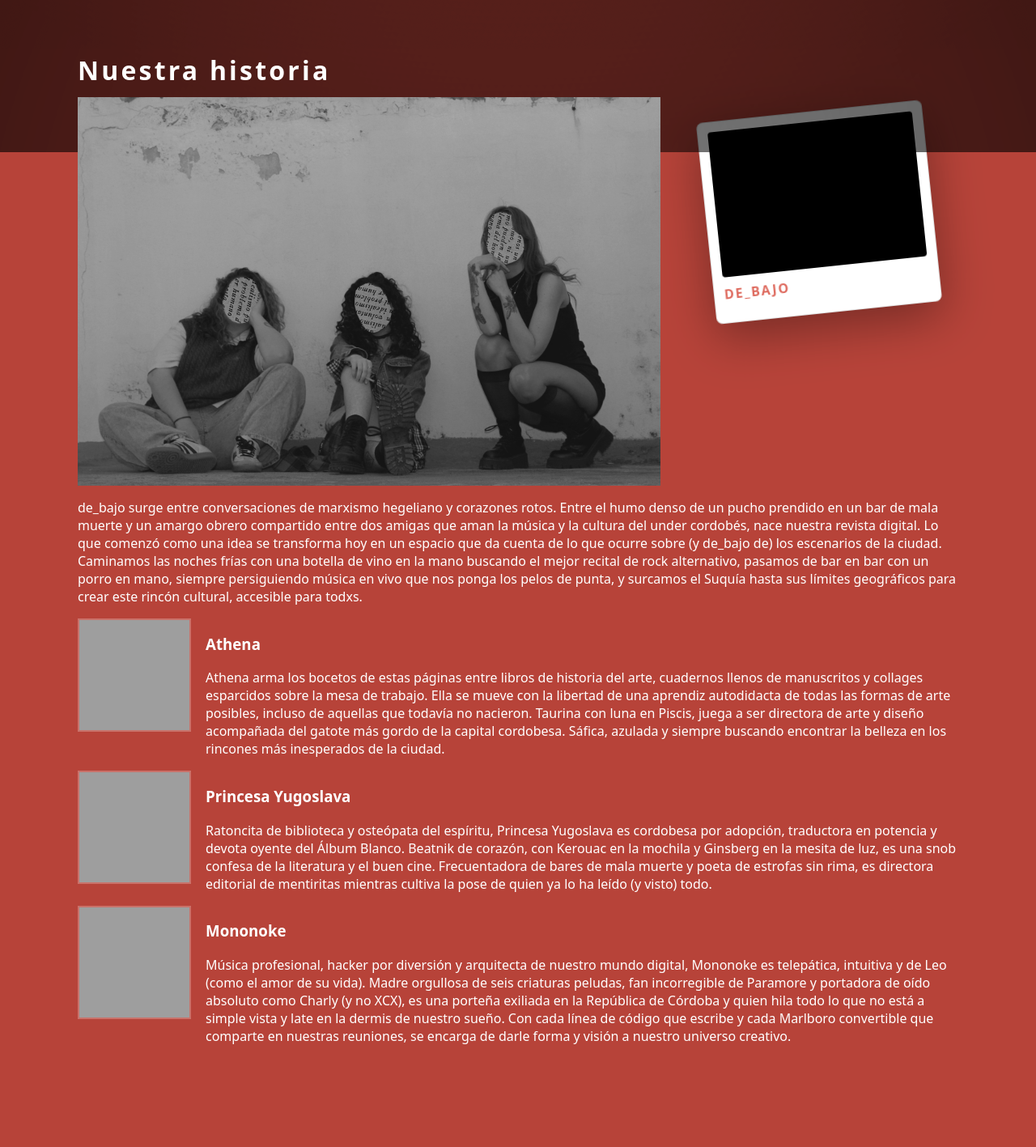
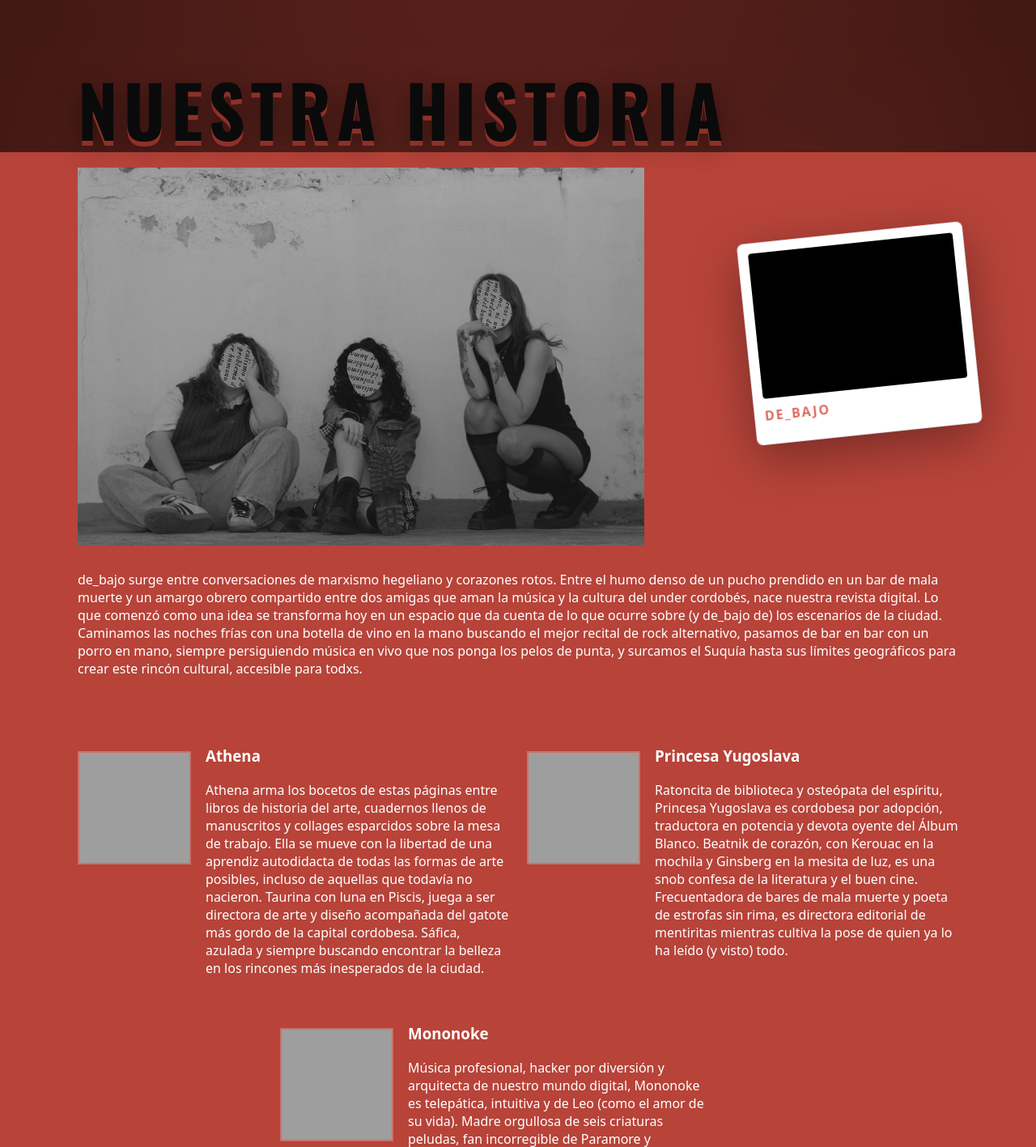
Before and after one commit to mechaawav/De_Bajo, an Astro site: page / in a window 1280 px wide. Shown: the part 740-2157 px from the top of the page at 81% size. Built offline with nearby package versions, Linux system fonts and the light colour scheme; Astro itself is replaced by a stand-in of ours; grey boxes are pictures that could not be loaded.

Commit message:
cambios en el disenio, mejoras

```diff
--- a/src/components/Nosotras.astro
+++ b/src/components/Nosotras.astro
@@ -1,11 +1,51 @@
 ---
+/**
+ * Perillas: cambiá estos valores y guardá.
+ * Positivo X = derecha | Negativo X = izquierda
+ * Positivo Y = abajo   | Negativo Y = arriba
+ */
+const move = {
+  // Historia (arriba)
+  '--story-img-tx': '0px', '--story-img-ty': '35px',   // Imagen grande
+  '--story-text-tx': '0px', '--story-text-ty': '50px', // Párrafo grande
+
+  // BIO 1 (Athena)
+  '--bio1-img-tx': '0px', '--bio1-img-ty': '125px',
+  '--bio1-text-tx': '0px', '--bio1-text-ty': '100px',
+  '--bio1-size': 'var(--bio-img)', // ej: '160px' para agrandar solo esta
+
+  // BIO 2 (Princesa Yugoslava)
+  '--bio2-img-tx': '0px', '--bio2-img-ty': '125px',
+  '--bio2-text-tx': '0px', '--bio2-text-ty': '100px',
+  '--bio2-size': 'var(--bio-img)',
+
+  // BIO 3 (Mononoke)
+  '--bio3-img-tx': '250px', '--bio3-img-ty': '125px',
+  '--bio3-text-tx': '250px', '--bio3-text-ty': '100px',
+  '--bio3-size': 'var(--bio-img)',
+};
 ---
-<section id="nosotras" class="section">
+<section id="nosotras" class="section" style={move}>
   <div class="container">
+    <!-- Historia -->
     <div class="story">
-<h2 style="margin:0 0 12px; font-size:32px; letter-spacing:.1em;">Nuestra historia</h2>
-<img src="/images/nosotras.png" alt="Nuestra historia" />
-<p>
+      <h2
+        class="section-title"
+        style="
+          --st-size: clamp(36px, 7vw, 88px);
+          --st-letter: .08em;
+          --st-tx: 0px;
+          --st-ty: 30px;
+        "
+      >
+        Nuestra historia
+      </h2>
+
+      <!-- Imagen grande (mover con --story-img-*) -->
+      <img src="/images/nosotras.png" alt="Nuestra historia" loading="lazy" decoding="async" class="story-img" />
+
+      <!-- Texto grande (mover con --story-text-*) -->
+      <p class="story-text">
         de_bajo surge entre conversaciones de marxismo hegeliano y corazones rotos.
         Entre el humo denso de un pucho prendido en un bar de mala muerte y un amargo obrero
         compartido entre dos amigas que aman la música y la cultura del under cordobés, nace
@@ -19,11 +59,12 @@
       </p>
     </div>
 
-
-<div class="bio">
+    <!-- Bios -->
+    <div class="bios">
+      <!-- BIO 1 -->
       <div class="bio-item">
-<img src="/images/ari.png" alt="Bio 1" />
-<div>
+        <img src="/images/ari.png" alt="Athena" class="bio-img bio1-img" loading="lazy" decoding="async" />
+        <div class="bio-text bio1-text">
           <h3>Athena</h3>
           <p>
             Athena arma los bocetos de estas páginas entre libros de historia del arte, cuadernos llenos
@@ -31,12 +72,15 @@
             libertad de una aprendiz autodidacta de todas las formas de arte posibles, incluso de
             aquellas que todavía no nacieron. Taurina con luna en Piscis, juega a ser directora de arte y
             diseño acompañada del gatote más gordo de la capital cordobesa. Sáfica, azulada y
-siempre buscando encontrar la belleza en los rincones más inesperados de la ciudad. </p>
+            siempre buscando encontrar la belleza en los rincones más inesperados de la ciudad.
+          </p>
         </div>
       </div>
+
+      <!-- BIO 2 -->
       <div class="bio-item">
-<img src="/images/mile.png" alt="Bio 2" />
-<div>
+        <img src="/images/mile.png" alt="Princesa Yugoslava" class="bio-img bio2-img" loading="lazy" decoding="async" />
+        <div class="bio-text bio2-text">
           <h3>Princesa Yugoslava</h3>
           <p>
             Ratoncita de biblioteca y osteópata del espíritu, Princesa Yugoslava es cordobesa por
@@ -44,12 +88,15 @@
             con Kerouac en la mochila y Ginsberg en la mesita de luz, es una snob confesa de la
             literatura y el buen cine. Frecuentadora de bares de mala muerte y poeta de estrofas sin
             rima, es directora editorial de mentiritas mientras cultiva la pose de quien ya lo ha leído (y
-visto) todo. </p>
+            visto) todo.
+          </p>
         </div>
       </div>
+
+      <!-- BIO 3 -->
       <div class="bio-item">
-<img src="/images/mecha.png" alt="Bio 3" />
-<div>
+        <img src="/images/mecha.png" alt="Mononoke" class="bio-img bio3-img" loading="lazy" decoding="async" />
+        <div class="bio-text bio3-text">
           <h3>Mononoke</h3>
           <p>
             Música profesional, hacker por diversión y arquitecta de nuestro mundo digital, Mononoke
@@ -64,4 +111,42 @@
       </div>
     </div>
   </div>
+
+  <!-- Estilos locales (scoped) para aplicar los offsets -->
+  <style>
+    /* Historia */
+    .story-img{
+      transform: translate(var(--story-img-tx), var(--story-img-ty));
+    }
+    .story-text{
+      transform: translate(var(--story-text-tx), var(--story-text-ty));
+    }
+
+    /* Bio 1 */
+    .bio1-img{
+      width: var(--bio1-size); height: var(--bio1-size); object-fit: cover;
+      transform: translate(var(--bio1-img-tx), var(--bio1-img-ty));
+    }
+    .bio1-text{
+      transform: translate(var(--bio1-text-tx), var(--bio1-text-ty));
+    }
+
+    /* Bio 2 */
+    .bio2-img{
+      width: var(--bio2-size); height: var(--bio2-size); object-fit: cover;
+      transform: translate(var(--bio2-img-tx), var(--bio2-img-ty));
+    }
+    .bio2-text{
+      transform: translate(var(--bio2-text-tx), var(--bio2-text-ty));
+    }
+
+    /* Bio 3 */
+    .bio3-img{
+      width: var(--bio3-size); height: var(--bio3-size); object-fit: cover;
+      transform: translate(var(--bio3-img-tx), var(--bio3-img-ty));
+    }
+    .bio3-text{
+      transform: translate(var(--bio3-text-tx), var(--bio3-text-ty));
+    }
+  </style>
 </section>
--- a/src/layouts/Layout.astro
+++ b/src/layouts/Layout.astro
@@ -71,8 +71,8 @@
         --hero-a-y: 0;
 
         /* Polaroid (tarjeta inclinada) */
-        --polaroid-x: 0;
-        --polaroid-y: 250px;
+        --polaroid-x: 50px;
+        --polaroid-y: 400px;
 
         /* Lista lateral (Poesía / Ensayos / …) */
         --hero-side-x: 0;
@@ -92,13 +92,10 @@
         --polaroid-rot: -6deg;
         --polaroid-h: 180px;
 
-        /* Lista lateral del hero */
-        --hero-side-mt: 16px;
-        --hero-side-ml: 0;
+        /* Historia / bios */
+        --story-img-max: 700px;
+        --bio-img: 140px;
 
-        /* Historia / bios */
-        --story-img-max: 720px;
-        --bio-img: 140px;
 
         /* Revistas (cards) */
         --card-min-h: 420px;
@@ -247,6 +244,21 @@
       .polaroid .ph{background:#000; height:var(--polaroid-h); border-radius:4px}
       .polaroid .caption{margin-top:10px; color:#de6a5e; font-weight:700; letter-spacing:.12em}
 
+      /* ── Títulos de sección (usa las variables de arriba) ── */
+.section-title{
+  font-family: var(--st-font);
+  font-weight: var(--st-weight);
+  text-transform: uppercase;
+  letter-spacing: var(--st-letter);
+  color: var(--st-color);
+  font-size: var(--st-size);
+  line-height: var(--st-line);
+  margin: 0 0 var(--st-mb);
+  text-shadow: var(--st-shadow);
+  transform: translate(var(--st-tx), var(--st-ty));
+  transform-origin: left top;
+}
+
 /* ╔══════════════════════════════════════════════════════════════════╗
    ║  PANELES / HISTORIA / BIOS                                      ║
    ╚══════════════════════════════════════════════════════════════════╝ */
@@ -263,6 +275,7 @@
 .bio-item img{ width:var(--bio-img); height:var(--bio-img); object-fit:cover; border:2px solid rgba(255,255,255,.25) }
 .bio-name{ margin-top:12px; font-weight:900; letter-spacing:.18em; text-transform:uppercase; color:#a7433a }
 .role{color:var(--muted)}
+
 
       /* ╔══════════════════════════════════════════════════════════════════╗
          ║  REVISTAS (tarjetas)                                            ║
```
Lines whose indentation alone changed are shown as unchanged.
